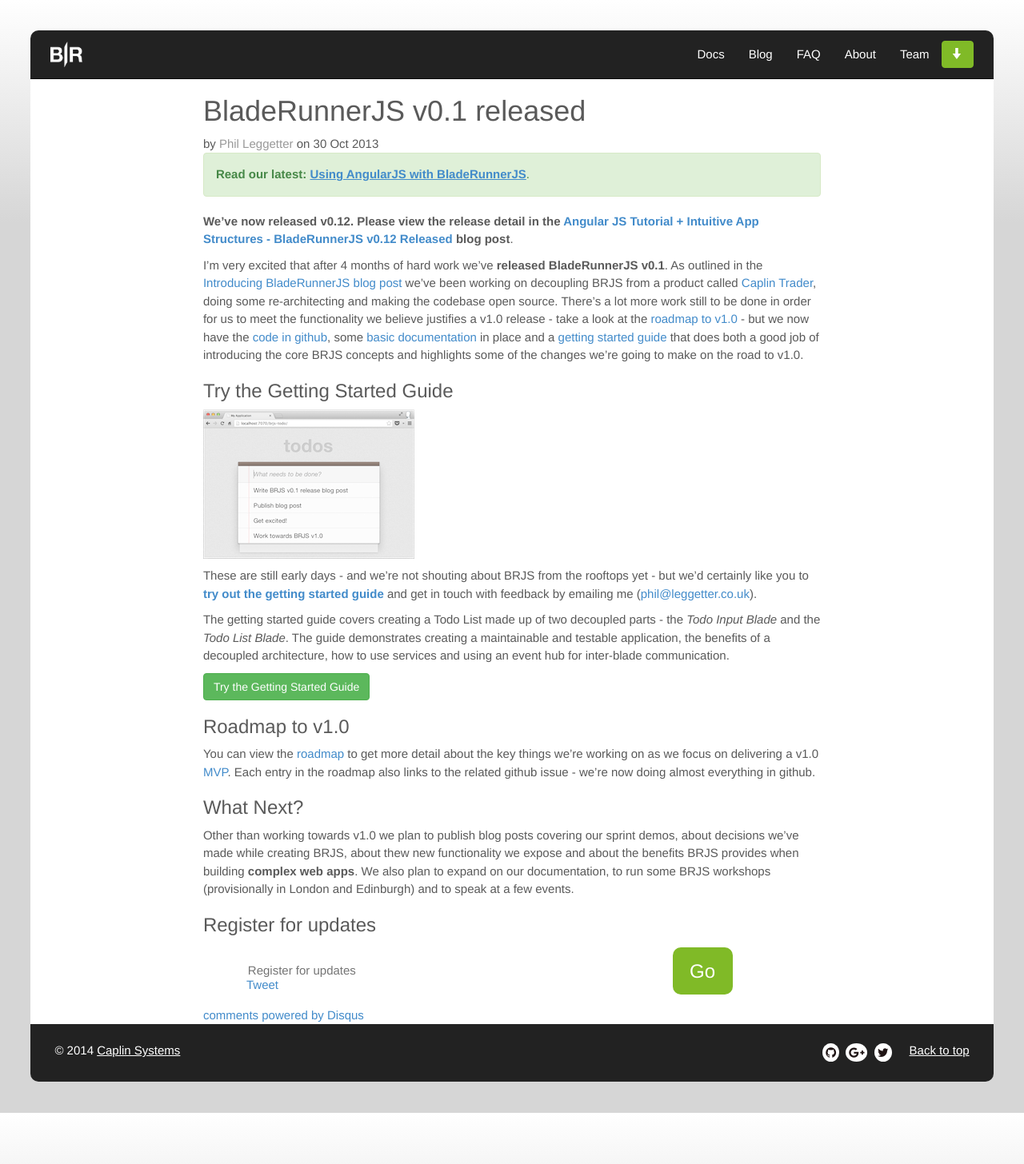
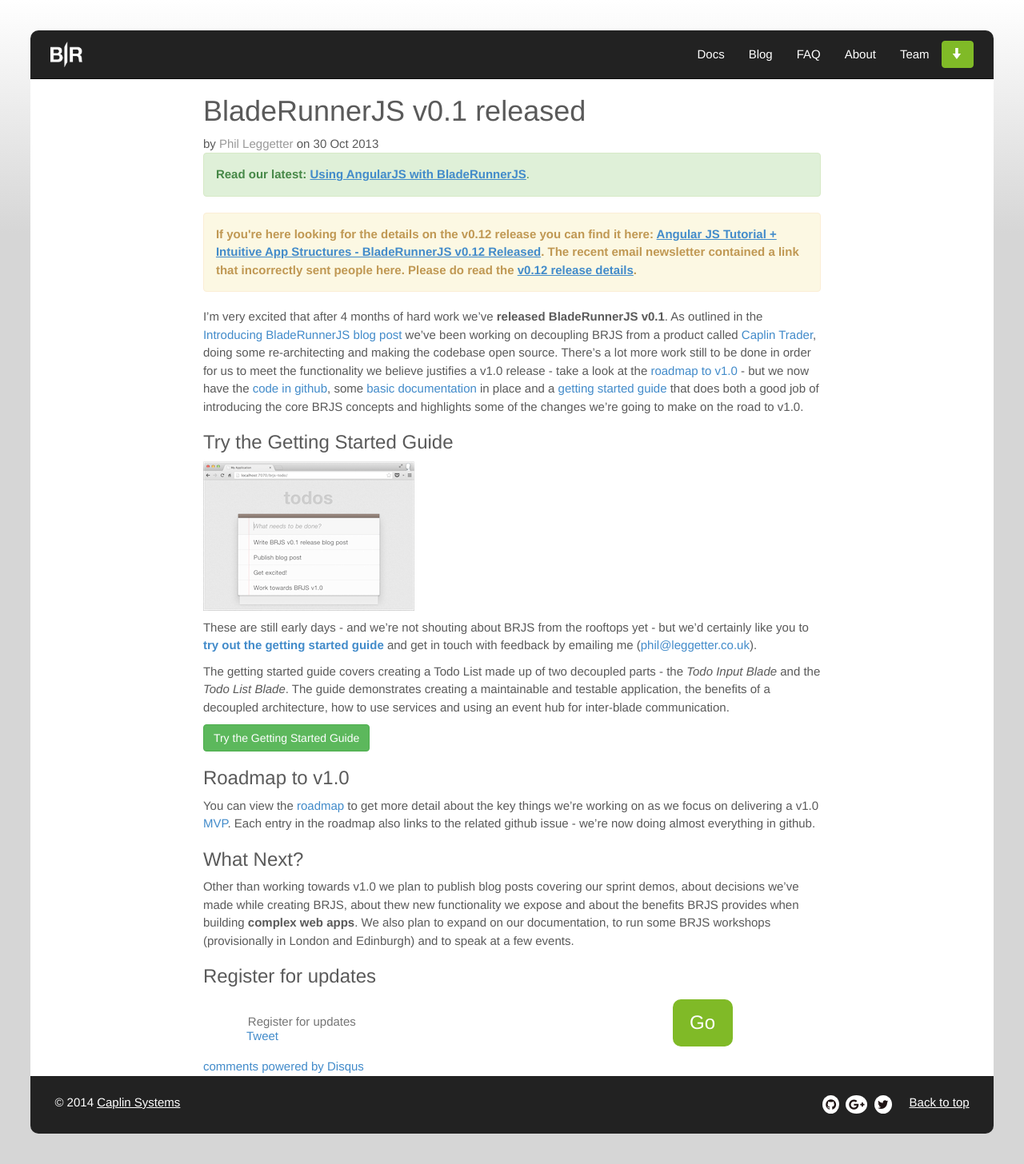
Before and after one commit to BladeRunnerJS/brjs-site, a Jekyll site: the page built from _posts/2013-10-30-bladerunnerjs-v0-1-released.md, in a window 1280 px wide. Shown: the whole page at 80% size. Built offline with Jekyll 4.4.1, drawn with Linux system fonts in a browser that asks for light colours; nearby versions of some CDN libraries; Markdown is read by kramdown in place of the engine named in the settings; comment, search, counter and statistics services are not loaded; before the commit the page ends 1392 px from its top, so only the background shows below that.

Commit message:
Flag that v0.12 release details are elsewhere

```diff
--- a/_posts/2013-10-30-bladerunnerjs-v0-1-released.md
+++ b/_posts/2013-10-30-bladerunnerjs-v0-1-released.md
@@ -8,7 +8,9 @@
 
 ---
 
-<strong>We've now released v0.12. Please view the release detail in the <a href="http://bladerunnerjs.org/blog/brjs-v0-12-released/">Angular JS Tutorial + Intuitive App Structures - BladeRunnerJS v0.12 Released</a> blog post</strong>.
+<div class="alert alert-warning">
+<strong>If you're here looking for the details on the v0.12 release you can find it here: <a href="http://bladerunnerjs.org/blog/brjs-v0-12-released/">Angular JS Tutorial + Intuitive App Structures - BladeRunnerJS v0.12 Released</a>. The recent email newsletter contained a link that incorrectly sent people here. Please do read the <a href="http://bladerunnerjs.org/blog/brjs-v0-12-released/">v0.12 release details</a>.</strong>
+</div>
 
 I'm very excited that after 4 months of hard work we've **released BladeRunnerJS v0.1**. As outlined in the [Introducing BladeRunnerJS blog post](http://bladerunnerjs.org/2013/09/16/introducing-bladerunnerjs/) we've been working on decoupling BRJS from a product called [Caplin Trader](http://www.caplin.com/caplin-trader), doing some re-architecting and making the codebase open source. There's a lot more work still to be done in order for us to meet the functionality we believe justifies a v1.0 release - take a look at the [roadmap to v1.0][roadmap] - but we now have the [code in github](https://github.com/BladeRunnerJS/brjs/), some [basic documentation](http://bladerunnerjs.org/docs/) in place and a [getting started guide][getting_started] that does both a good job of introducing the core BRJS concepts and highlights some of the changes we're going to make on the road to v1.0.
 
```
